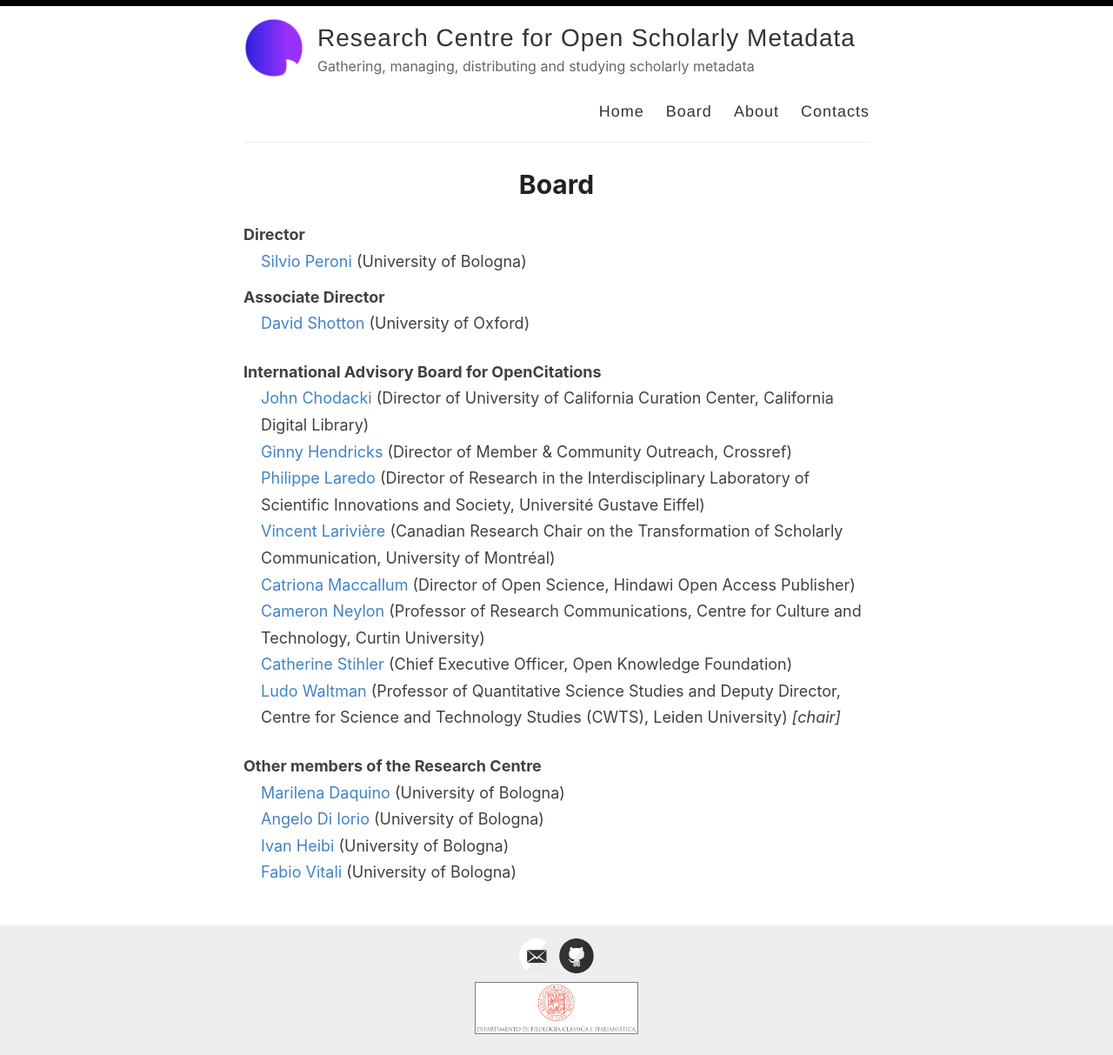
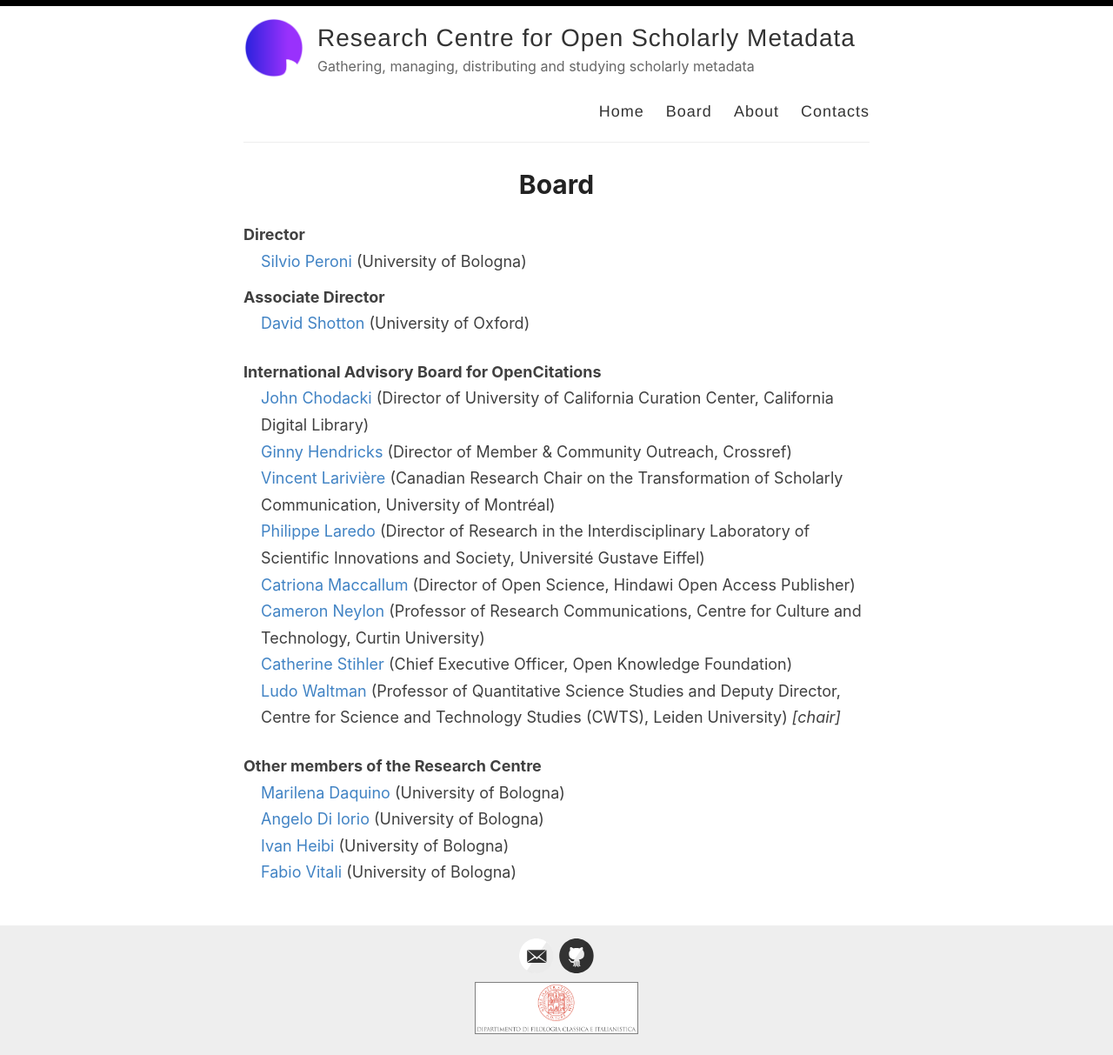
Before and after one commit to openscholarlymetadata/openscholarlymetadata.github.io, a Jekyll site: the page built from _pages/board.md, in a window 1280 px wide. Shown: the whole page at 87% size. Built offline with Jekyll 4.4.1, drawn with Linux system fonts in a browser that asks for light colours.

```diff
--- a/_pages/board.md
+++ b/_pages/board.md
@@ -15,8 +15,8 @@ permalink: /board/
     <dt><strong>International Advisory Board for OpenCitations</strong></dt>
     <dd><a href="https://twitter.com/chodacki">John Chodacki</a> (Director of University of California Curation Center, California Digital Library)</dd>
     <dd><a href="https://twitter.com/GinnyLDN">Ginny Hendricks</a> (Director of Member & Community Outreach, Crossref)</dd>
+    <dd><a href="https://twitter.com/lariviev">Vincent Larivière</a> (Canadian Research Chair on the Transformation of Scholarly Communication, University of Montréal)</dd>
     <dd><a href="http://umr-lisis.fr/membre/philippe-laredo/">Philippe Laredo</a> (Director of Research in the Interdisciplinary Laboratory of Scientific  Innovations and Society, Université Gustave Eiffel)</dd>
-    <dd><a href="https://twitter.com/lariviev">Vincent Larivière</a> (Canadian Research Chair on the Transformation of Scholarly Communication, University of Montréal)</dd>
     <dd><a href="https://twitter.com/catmacOA">Catriona Maccallum</a> (Director of Open Science, Hindawi Open Access Publisher)</dd>
     <dd><a href="https://twitter.com/CameronNeylon">Cameron Neylon</a> (Professor of Research Communications, Centre for Culture and Technology, Curtin University)</dd>
     <dd><a href="https://twitter.com/C_Stihler">Catherine Stihler</a> (Chief Executive Officer, Open Knowledge Foundation)</dd>
```
